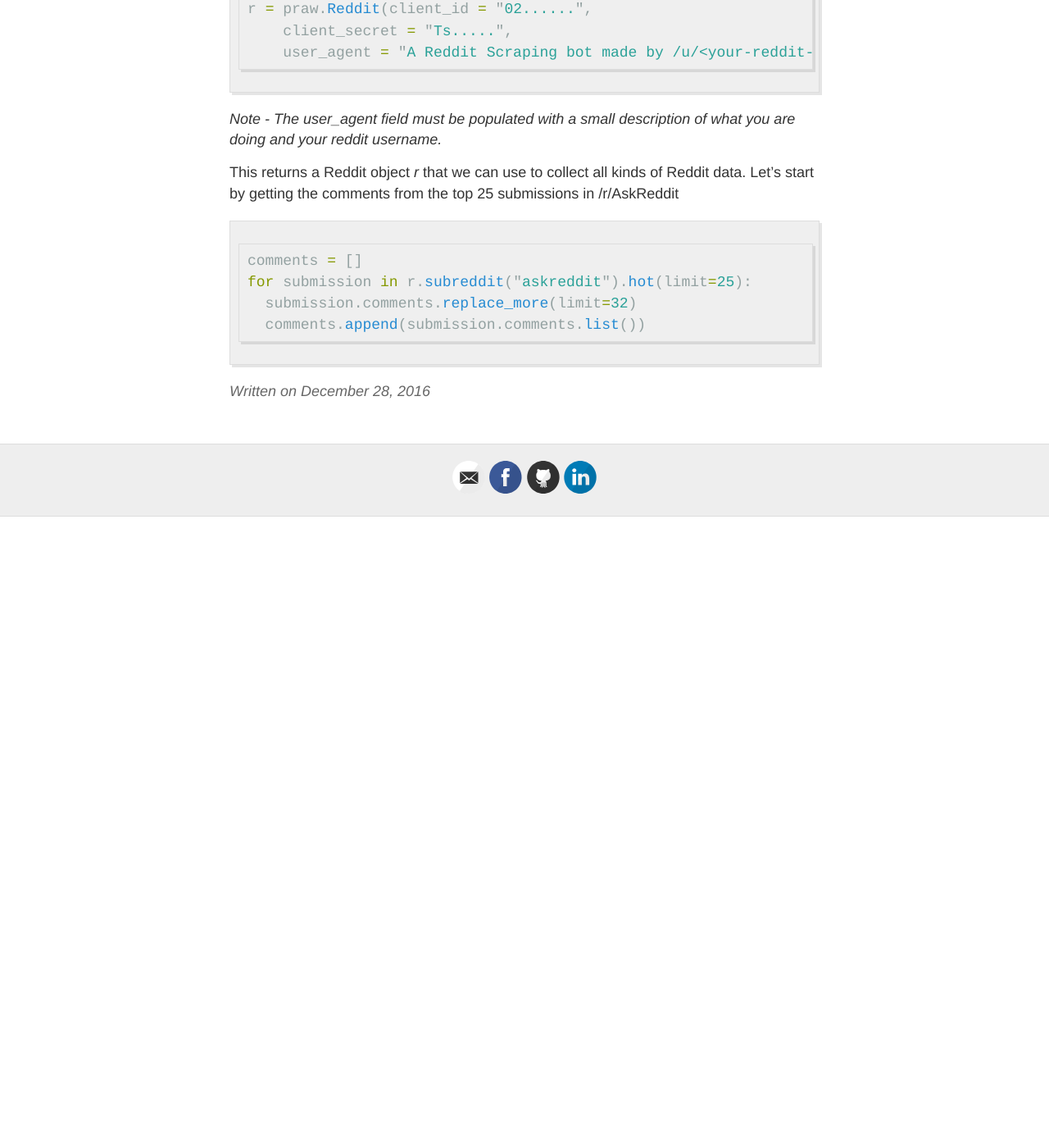
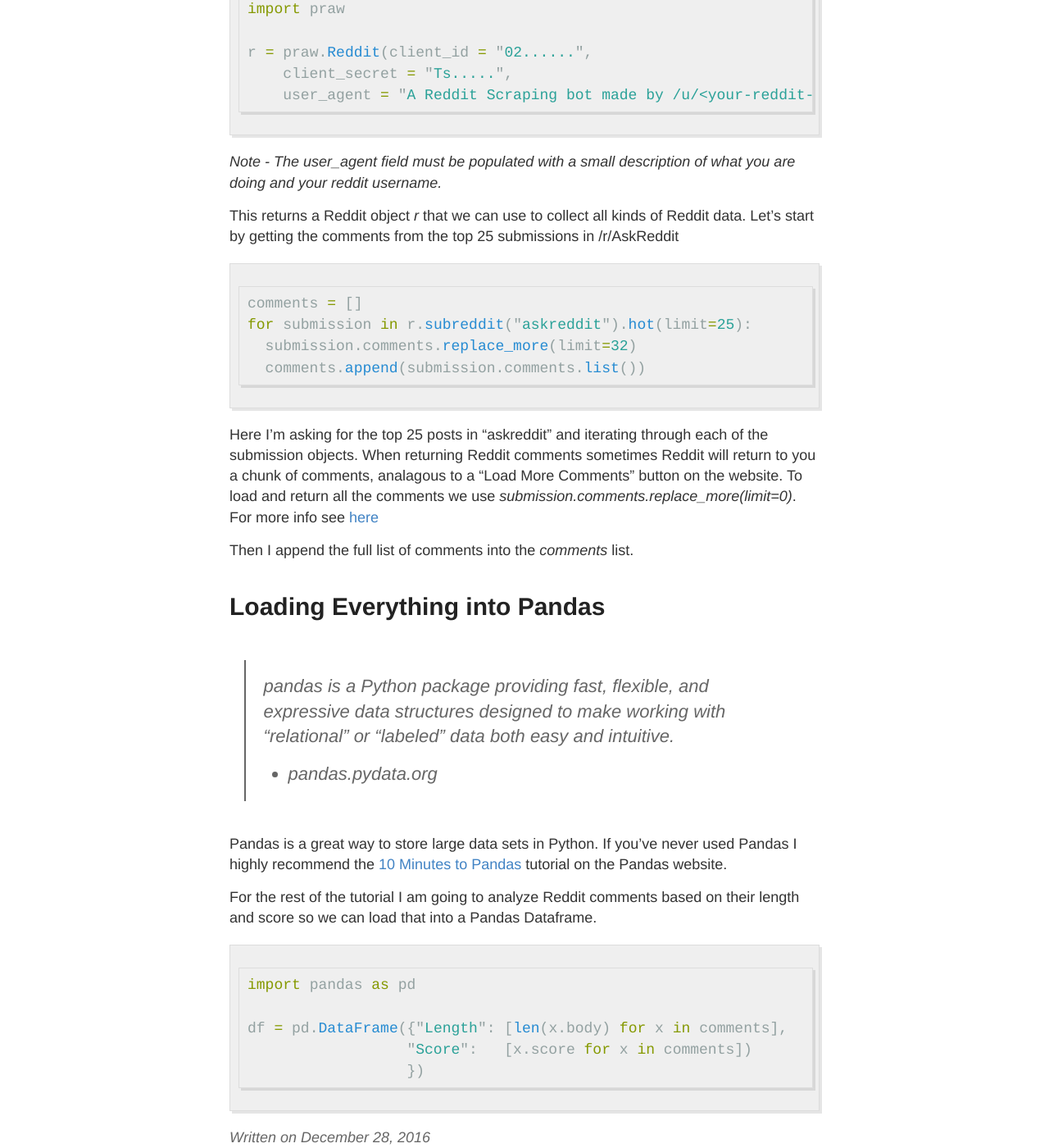
Before and after one commit to atomar94/Reddit_Bot, a Jekyll site: the page built from docs/_posts/2016-12-28-playing-with-reddit-using-python-praw-and-pandas.md, in a window 1280 px wide and 1400 px high, scrolled down 1574 px. Shown: the whole window at 82% size. Built offline with Jekyll 4.4.1, drawn with Linux system fonts in a browser that asks for light colours; before the commit the page ends 2204 px from its top, so only the background shows below that.

Commit message:
Added pandas section. added pulling comments section

````diff
--- a/docs/_posts/2016-12-28-playing-with-reddit-using-python-praw-and-pandas.md
+++ b/docs/_posts/2016-12-28-playing-with-reddit-using-python-praw-and-pandas.md
@@ -35,6 +35,8 @@
 To connect PRAW to Reddit we need to supply our client ID, client secret, and user agent.
 
 ```python
+import praw
+
 r = praw.Reddit(client_id = "02......",
     client_secret = "Ts.....",
     user_agent = "A Reddit Scraping bot made by /u/<your-reddit-username>")
@@ -50,3 +52,24 @@
   submission.comments.replace_more(limit=32)
   comments.append(submission.comments.list())
 ```
+
+Here I'm asking for the top 25 posts in "askreddit" and iterating through each of the submission objects. When returning Reddit comments sometimes Reddit will return to you a chunk of comments, analagous to a "Load More Comments" button on the website. To load and return all the comments we use *submission.comments.replace_more(limit=0)*. For more info see [here](https://praw.readthedocs.io/en/latest/tutorials/comments.html#extracting-comments)
+
+Then I append the full list of comments into the *comments* list.
+
+# Loading Everything into Pandas
+
+>pandas is a Python package providing fast, flexible, and expressive data structures designed to make working with “relational” or “labeled” data both easy and intuitive.
+ - pandas.pydata.org
+
+Pandas is a great way to store large data sets in Python. If you've never used Pandas I highly recommend the [10 Minutes to Pandas](http://pandas.pydata.org/pandas-docs/stable/10min.html) tutorial on the Pandas website.
+
+For the rest of the tutorial I am going to analyze Reddit comments based on their length and score so we can load that into a Pandas Dataframe.
+
+```python
+import pandas as pd
+
+df = pd.DataFrame({"Length": [len(x.body) for x in comments],
+                  "Score":   [x.score for x in comments])
+                  })
+```
````
